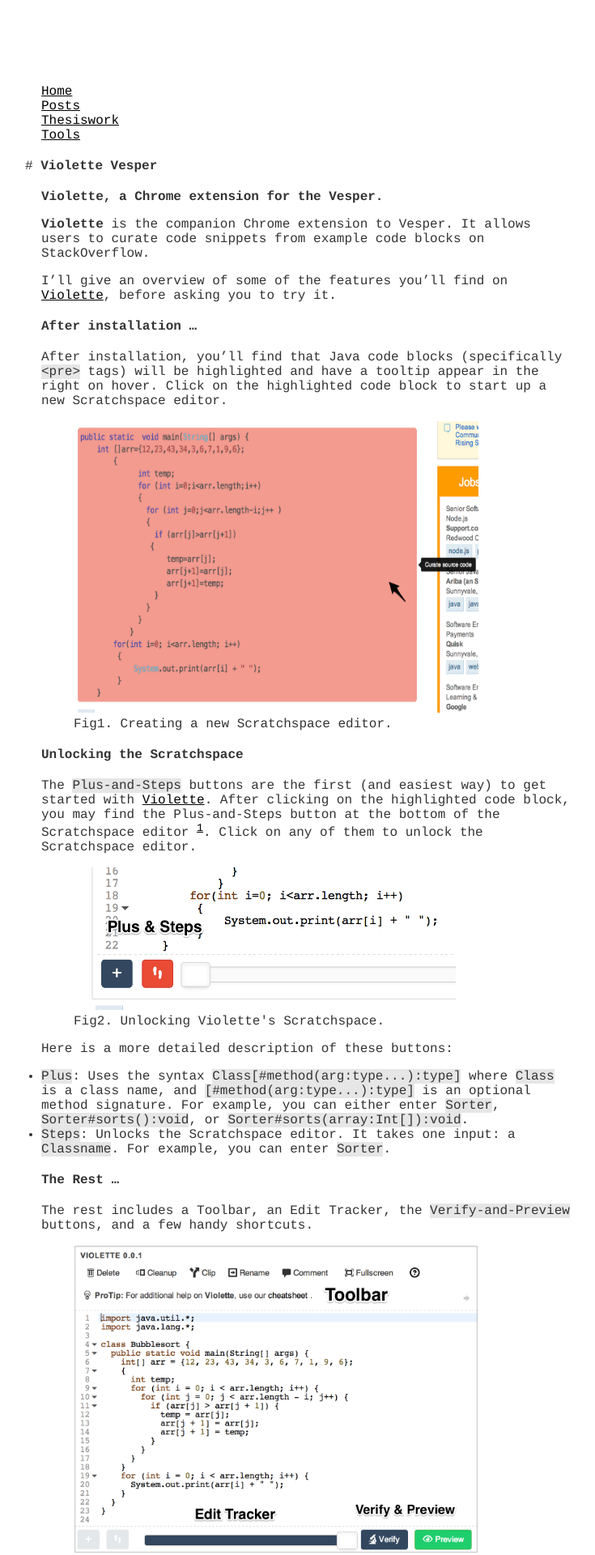
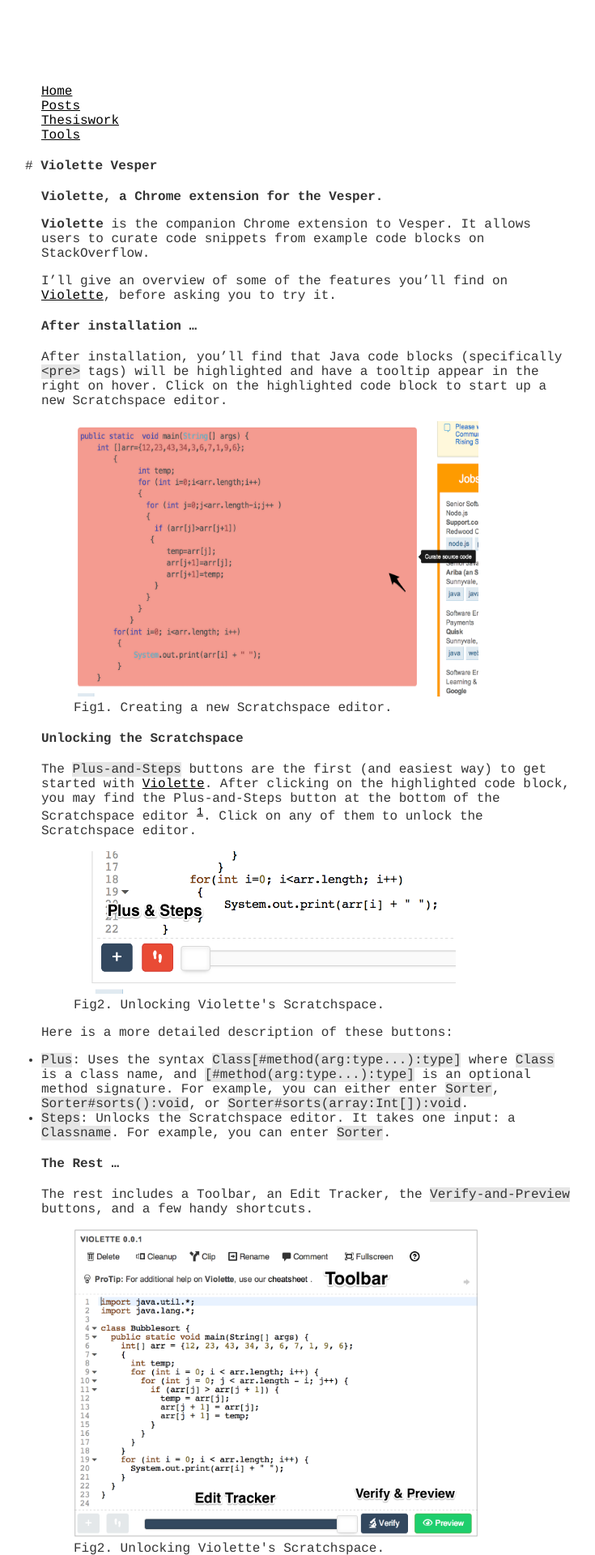
Before and after one commit to hsanchez/hsanchez.github.io, a Jekyll site: the page built from posts/thesiswork/tools/_posts/2014-07-22-violette.md, in a window 1280 px wide. Shown: the top 1920 px of the page at 81% size, without its empty margins (259-994 px from the left). Built offline with Jekyll 4.4.1, drawn with Linux system fonts in a browser that asks for light colours; Markdown is read by kramdown in place of the engine named in the settings.

Commit message:
update doc

```diff
--- a/posts/thesiswork/tools/_posts/2014-07-22-violette.md
+++ b/posts/thesiswork/tools/_posts/2014-07-22-violette.md
@@ -14,7 +14,7 @@
 
 After installation, you’ll find that Java code blocks (specifically `<pre>` tags) will be highlighted and have a tooltip appear in the right on hover. Click on the highlighted code block to start up a new Scratchspace editor.
 
-{% include image.html url="http://www.huascarsanchez.com/static/highlight.png" description="Violette's Scratchspace" caption="Fig1. Creating a new Scratchspace editor." height = "360" width = "500"%}
+{% include image.html url="http://www.huascarsanchez.com/static/highlight.png" description="Violette's Scratchspace" caption="Fig1. Creating a new Scratchspace editor." height = "340" width = "500"%}
 
 # Unlocking the Scratchspace
 
```
